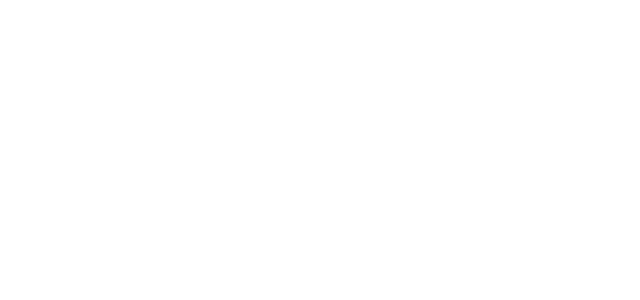
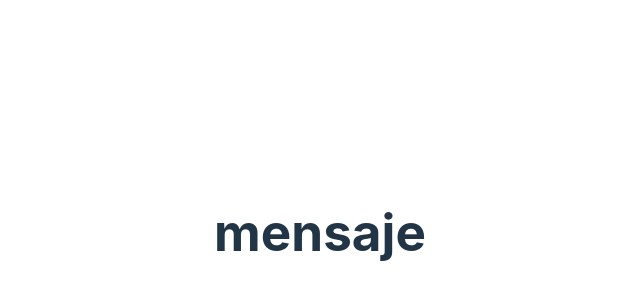
Before and after one commit to ValeLan/TravelArrival-LC3, a React (Vite) app: page / in a window 1280 px wide. Shown: the part 168-468 px from the top of the page, without its empty margins (320-960 px from the left). Built offline with nearby package versions, Linux system fonts and the light colour scheme.

Commit message:
message added

```diff
--- a/src/App.jsx
+++ b/src/App.jsx
@@ -4,8 +4,10 @@
 
   return (
     <>
+    <h1>mensaje</h1>
     </>
   )
 }
 
 export default App
+// tpi
```
